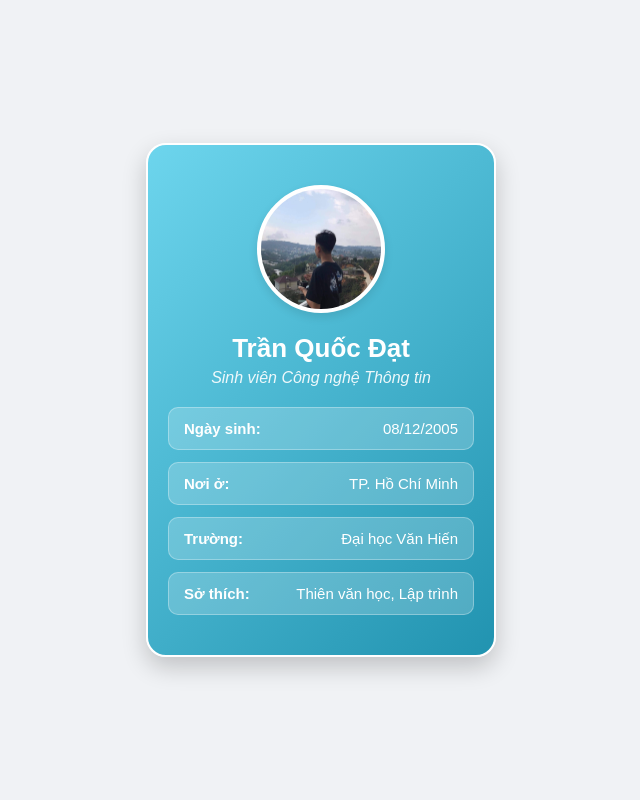
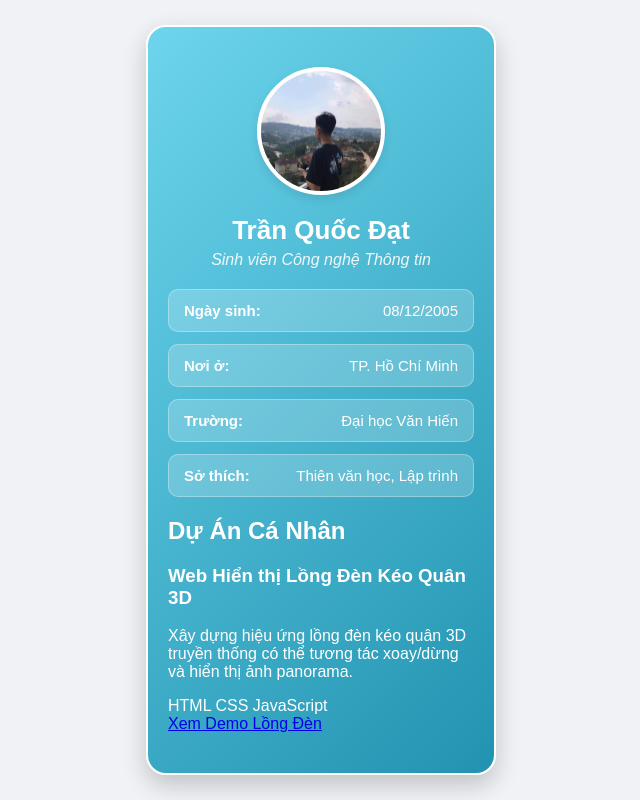
Before and after one commit to Dattq0812/MyPortfolio, a plain HTML site: page index.html in a window 1280 px wide. Shown: the whole page, without its empty margins (319-959 px from the left). Drawn offline with Linux system fonts and the light colour scheme.

Commit message:
Enhance profile with projects section
Added a projects section with a personal project description.

```diff
--- a/index.html
+++ b/index.html
@@ -31,8 +31,23 @@
                 <span>Thiên văn học, Lập trình</span>
             </div>
         </div>
-    </div>
 
+        <div class="projects-section">
+            <h2>Dự Án Cá Nhân</h2>
+
+            <div class="project-item">
+		<h3>Web Hiển thị Lồng Đèn Kéo Quân 3D</h3>
+		<p>Xây dựng hiệu ứng lồng đèn kéo quân 3D truyền thống có thể tương tác xoay/dừng và hiển thị ảnh panorama.</p>
+		<div class="tags">
+			<span class="tech-tag">HTML</span>
+			<span class="tech-tag">CSS</span>
+			<span class="tech-tag">JavaScript</span>
+		</div>
+
+		<a href="https://cute-ganache-a2962b.netlify.app/" target="_blank" class="btn-demo">Xem Demo Lồng Đèn</a>
+</div>
+        </div>
+        </div>
     <script src="script.js"></script>
 </body>
 </html>
```
